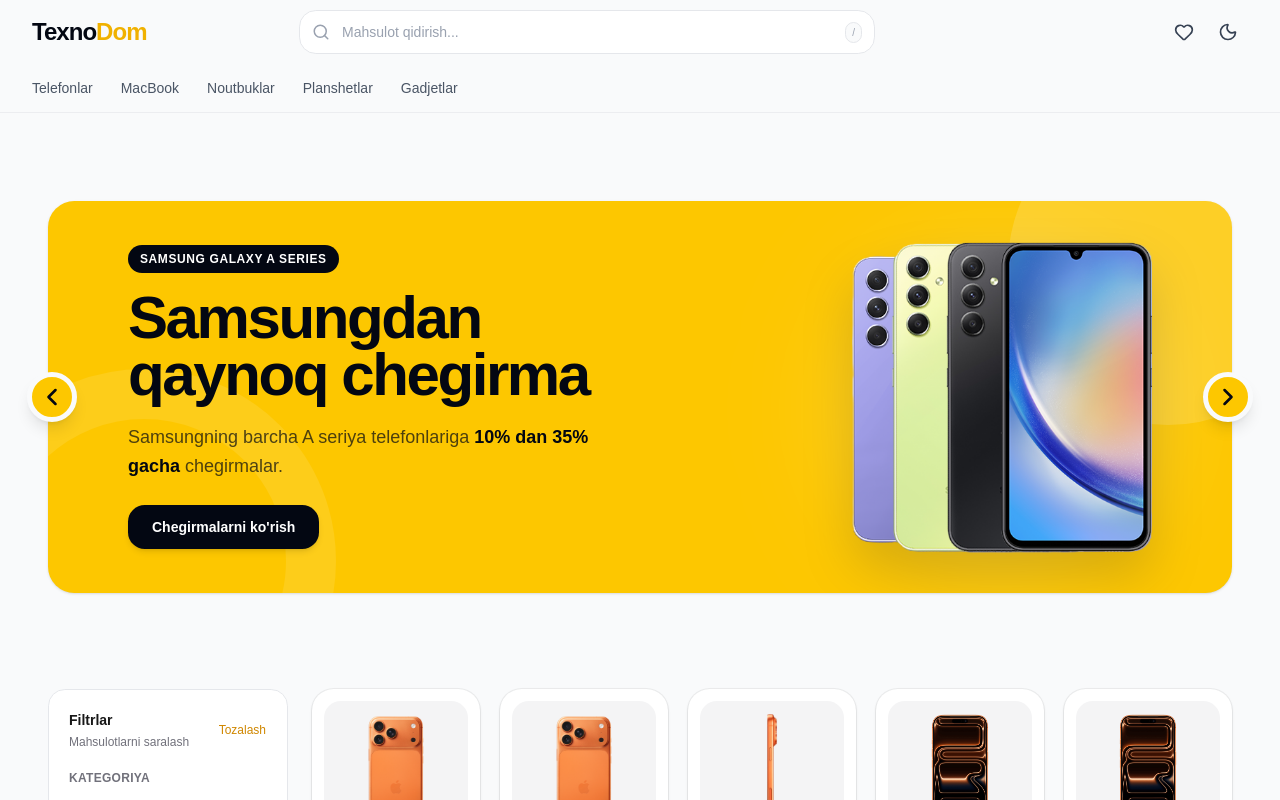
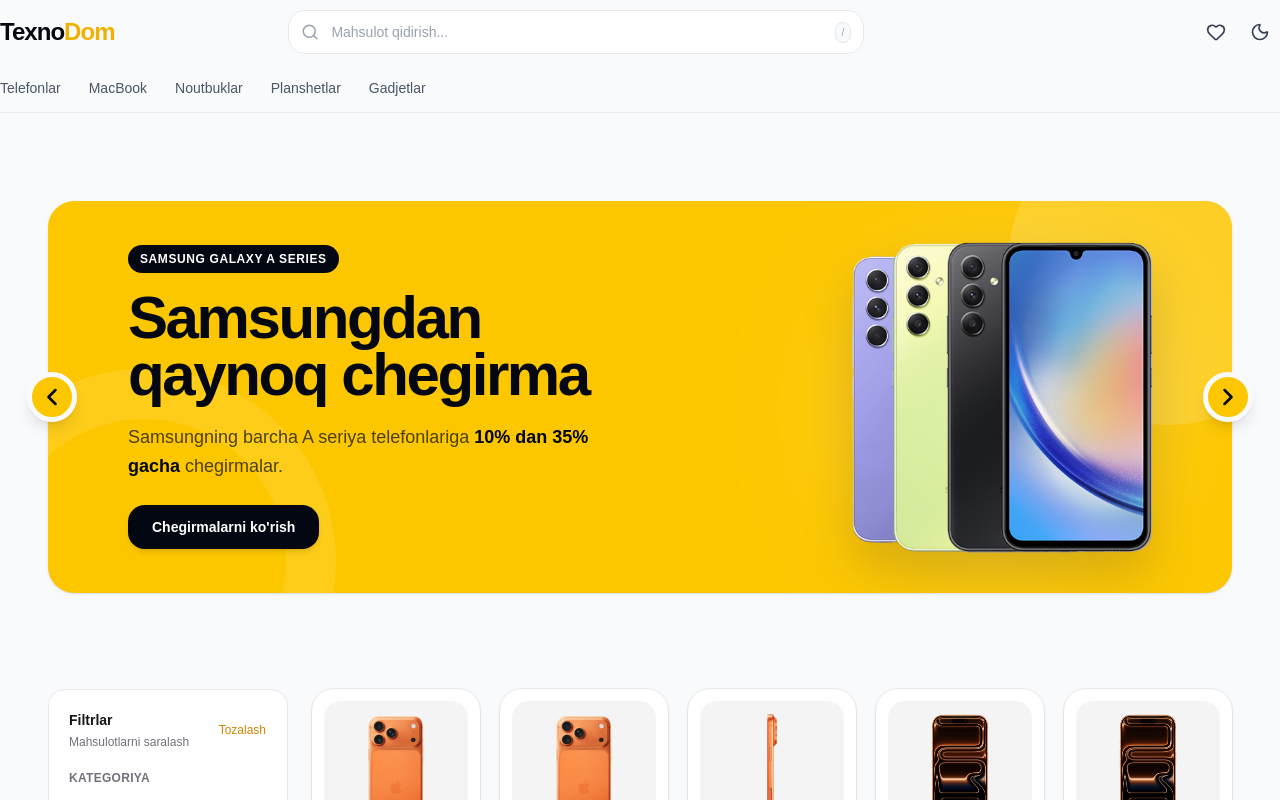
Before and after one commit to KhurshidShod/telshop, a React (Vite) app: page / in a window 1280 px wide. Shown: the top 800 px of the page. Built offline with nearby package versions, Linux system fonts and the light colour scheme.

Commit message:
Big changes

```diff
--- a/src/components/Header.jsx
+++ b/src/components/Header.jsx
@@ -50,7 +50,7 @@
         dark:bg-zinc-900/90
       "
     >
-      <div className="mx-auto max-w-[1450px] px-4 sm:px-6 lg:px-8">
+      <div className="mx-auto max-w-[1450px]">
         {/* =====================================================
             TOP / MAIN ROW
         ===================================================== */}
--- a/src/components/ProductFilter.jsx
+++ b/src/components/ProductFilter.jsx
@@ -18,7 +18,7 @@
       className="
         w-full
         lg:sticky
-        lg:top-20
+        lg:top-30
         lg:w-60
         lg:shrink-0
         lg:self-start
```
